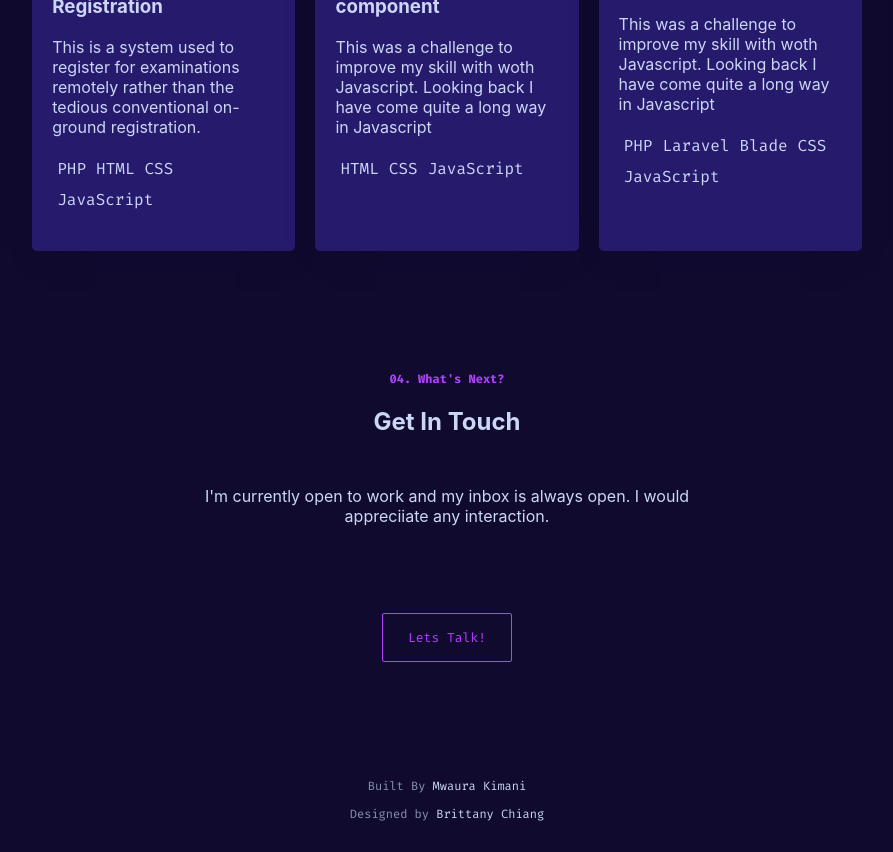
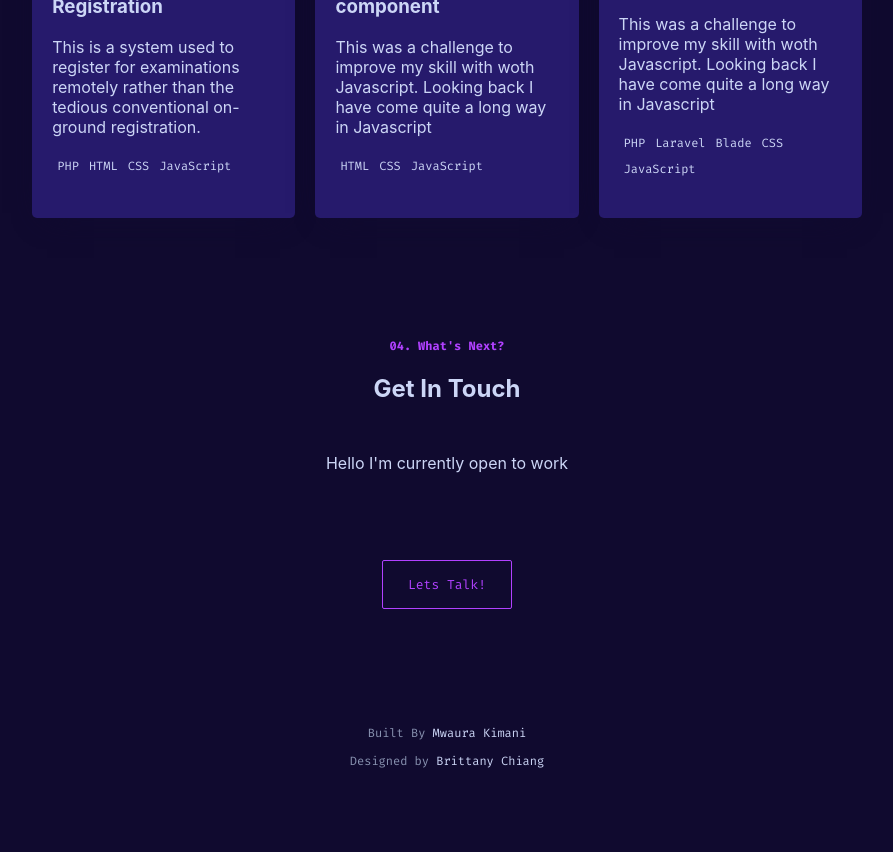
Before and after one commit to deniskimani/portfolio-react, a React (Create React App) app: page / in a window 1280 px wide. Shown: the part 2940-3792 px from the top of the page, without its empty margins (193-1086 px from the left). After the commit the page ends 3739 px from the top, so only its background shows below. Built offline with nearby package versions, Linux system fonts and the light colour scheme.

Commit message:
some little tweaks

```diff
--- a/src/components/Contact.js
+++ b/src/components/Contact.js
@@ -6,8 +6,7 @@ const Contact = () => {
       <h2 className="overline">What's Next?</h2>
       <h2 className="title ">Get In Touch</h2>
       <p>
-        I'm currently open to work and my inbox is always open. I would
-        appreciiate any interaction.
+        Hello I'm currently open to work
       </p>
 
       <a href="mailto:denismwaura96@gmail.com" className="contact-btn">
--- a/src/components/Projects.js
+++ b/src/components/Projects.js
@@ -4,7 +4,7 @@ const Projects = ({ projects }) => {
   return (
     <div>
       <div className="extra-work">
-        <h2 className="numbered-heading">Other notable mentions</h2>
+        <h2 className="numbered-heading">Other notable mentions </h2>
         <h4>view the archive</h4>
         <div className="project-cards">
           {projects.map((project) => (
--- a/src/styles/jobs.css
+++ b/src/styles/jobs.css
@@ -260,7 +260,9 @@ ul {
     display: inline-block;
     list-style: none;
     padding: 5px 5px;
+    font-size: 12px;
 }
+
 @media screen and (max-width:1230px) {
 
     .project-cards{
--- a/src/work/work.json
+++ b/src/work/work.json
@@ -127,7 +127,7 @@
 
             },
             "responsibilities":[
-
+                "Building and maintaining relationships with key stakeholders, including customers, investors, partners, and regulatory bodies.","Overseeing the company's supply chain and operations to ensure efficient production and delivery of hardware products.","Developing and implementing the overall strategic direction of the company","Providing strong leadership to the company and overseeing the performance of the executive team.","Managing the financial aspects of the hardware company."
             ]
 
         }
```
